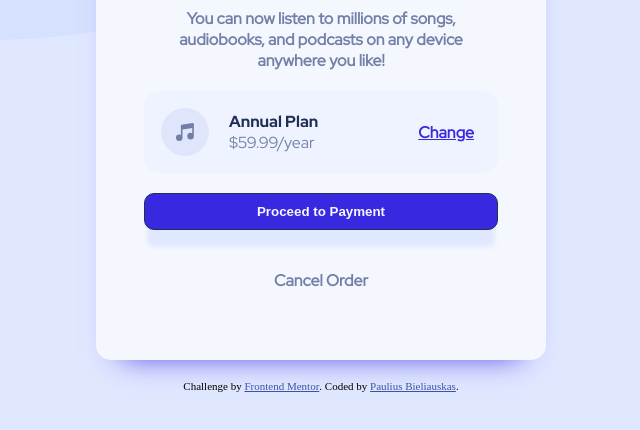
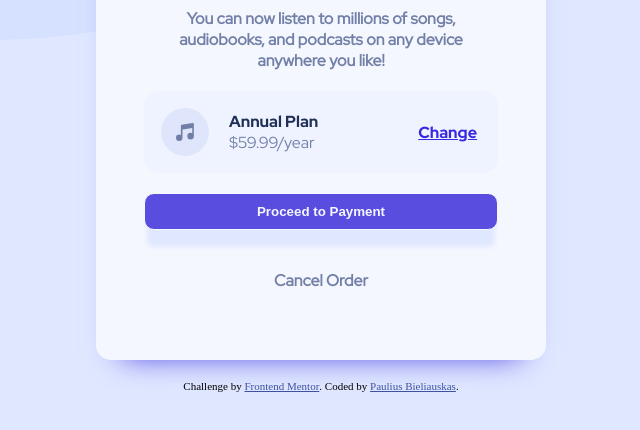
Before and after one commit to Scarab911/01-Order-summary-component, a website: page index.html in a window 1280 px wide. In both pictures the pointer is over the button "Proceed to Payment". Shown: the part 348-778 px from the top of the page, without its empty margins (319-959 px from the left). Drawn offline with Linux system fonts and the light colour scheme.

Commit message:
lighter color for hover state button

```diff
--- a/css/base/variables.css
+++ b/css/base/variables.css
@@ -2,6 +2,7 @@
     --primary-paleBlue-color:hsl(225, 100%, 94%);
     --primary-desaturatedPaleBlue-color:hsla(225, 100%, 94%, 0.3);
     --primary-brightBlue-color:hsl(245, 75%, 52%);
+    --primary-lighterbrightBlue-color:hsl(245, 70%, 59%);
 
     --neutral-veryPaleBlue-color:hsl(225, 100%, 98%);
     --neutral-desaturatedBlue-color:hsl(224, 23%, 55%);
--- a/css/components/button.css
+++ b/css/components/button.css
@@ -9,3 +9,8 @@
    box-shadow: var(--primary-paleBlue-color) 0px 20px 5px -3px;
    cursor: pointer;
 }
+
+.btn:hover{
+     background-color: var(--primary-lighterbrightBlue-color);
+     border: solid 1px;
+}
--- a/css/home.css
+++ b/css/home.css
@@ -44,7 +44,6 @@
     flex-direction: column;
     height: 478px;
     align-items: center;
-    /* align-self: center; */
     background-color: var(--neutral-veryPaleBlue-color);
     padding: 20px 48px;
     gap: 20px;
@@ -62,6 +61,7 @@
 }
 
 .product-container> a{
+    font-family: RedHatBold;
     margin-left: 80px;
 }
 
@@ -79,7 +79,6 @@ h1{
 .about .title{
     color: var(--neutral-darkBlue-color);
     font-family: RedHatBold;
-    font-weight: 900;
 }
 .price{
     font-weight: 500;
@@ -90,7 +89,7 @@ a{
 }
 a:hover{
     text-decoration: none;
-    font-weight: 900;
+    font-family: RedHatBold;
     color: var(--primary-desaturatedBlue-color);
 }
 .cancel{
```
